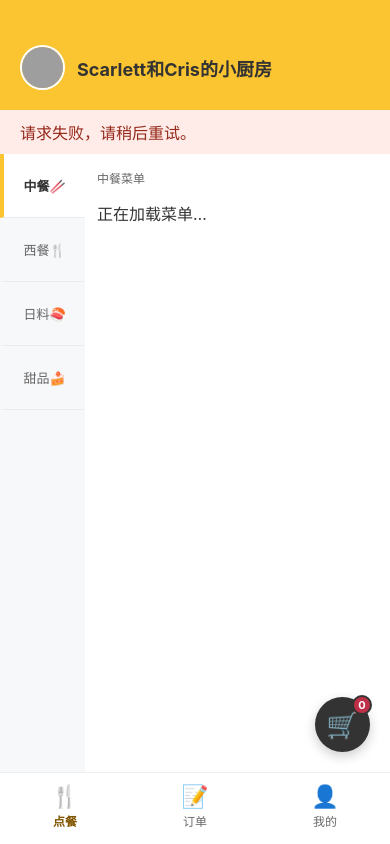
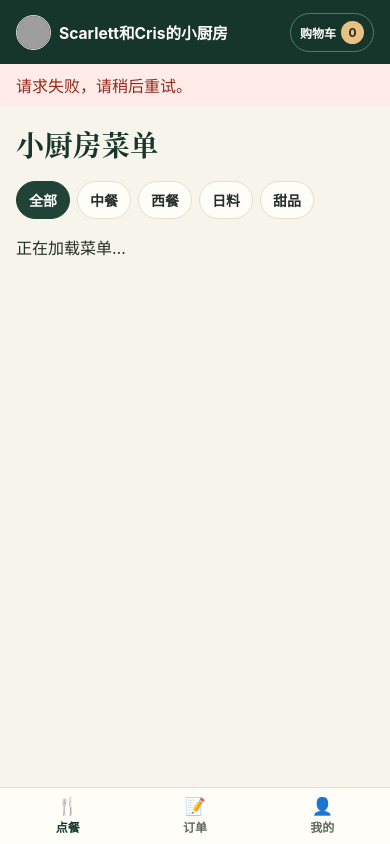
Before and after one commit to scarlettssong/home-kitchen-ordering, a web app: page /index.html in a window 390 px wide. Run offline with its HTML, style and script files only (its server is not run), Linux system fonts and the light colour scheme; data that the repository does not hold is empty; some of the project's set-up classes (security, data sources, template engines, error pages and the like) are left out, and stand-ins take their place; database files in the repository are not loaded; grey boxes are pictures that could not be loaded.

Commit message:
Redesign the responsive kitchen menu

```diff
--- a/src/main/resources/static/css/style.css
+++ b/src/main/resources/static/css/style.css
@@ -1,16 +1,18 @@
 :root {
-    --yellow: #fbc531;
-    --ink: #333;
-    --price: #b5293e;
-    --surface: #f7f8fa;
-    --line: #eee;
+    --forest: #214237;
+    --forest-dark: #16362b;
+    --accent: #dfe9d6;
+    --ink: #252d27;
+    --muted: #5f685d;
+    --price: #a3432e;
+    --surface: #f7f4eb;
+    --paper: #fffdf8;
+    --line: #e6dfd0;
+    --content: 1184px;
+    --gutter: clamp(16px, 4vw, 48px);
 }
 
-* {
-    box-sizing: border-box;
-    margin: 0;
-    padding: 0;
-}
+* { box-sizing: border-box; margin: 0; padding: 0; }
 
 [hidden] { display: none !important; }
 
@@ -20,18 +22,8 @@ body {
     font-family: -apple-system, BlinkMacSystemFont, "Segoe UI", "PingFang SC", sans-serif;
 }
 
-button {
-    color: inherit;
-    font: inherit;
-    cursor: pointer;
-    touch-action: manipulation;
-}
-
-button:focus-visible, .modal-scroll:focus-visible {
-    outline: 2px solid #604200;
-    outline-offset: -3px;
-}
-
+button { color: inherit; font: inherit; cursor: pointer; touch-action: manipulation; }
+:where(button, [tabindex]):focus-visible { outline: 2px solid #a3432e; outline-offset: 3px; }
 button:disabled { cursor: default; }
 
 #app-wrapper {
@@ -43,204 +35,276 @@ button:disabled { cursor: default; }
 }
 
 .header {
-    background: var(--yellow);
-    display: flex;
-    align-items: center;
     flex-shrink: 0;
-    padding: calc(45px + env(safe-area-inset-top)) 20px 20px;
+    background: var(--forest-dark);
+    color: var(--paper);
+    padding-top: env(safe-area-inset-top);
 }
 
-.header img {
-    width: 45px;
-    height: 45px;
-    border: 2px solid white;
-    border-radius: 50%;
-    object-fit: cover;
-    margin-right: 12px;
+.header-shell {
+    width: min(var(--content), calc(100% - 2 * var(--gutter)));
+    min-height: 78px;
+    margin-inline: auto;
+    display: grid;
+    grid-template-columns: minmax(0, 1fr) auto minmax(0, 1fr);
+    align-items: center;
+    gap: 16px;
 }
 
-.header h1 { font-size: 18px; }
+.brand, .header-nav { display: flex; align-items: center; }
+.brand { gap: 11px; min-width: 0; }
+.brand img {
+    width: 42px;
+    height: 42px;
+    border: 1px solid #e8e5cb;
+    border-radius: 50%;
+    flex-shrink: 0;
+    object-fit: cover;
+}
+.brand h1 { font-size: clamp(13px, 1.7vw, 19px); font-weight: 700; overflow-wrap: anywhere; }
+.header-nav { gap: 6px; }
 
-.main-container, .main-view {
-    display: flex;
-    flex: 1;
-    min-height: 0;
+.nav-item {
+    border: 0;
+    background: transparent;
+    font-weight: 600;
 }
 
-.main-container {
-    position: relative;
-    overflow: hidden;
-    background: white;
+.header-nav .nav-item {
+    padding: 9px 17px;
+    border-radius: 9px;
+    color: #d9e1d7;
+    font-size: 14px;
 }
 
-.sidebar {
-    width: 85px;
-    flex-shrink: 0;
-    overflow-y: auto;
-    background: var(--surface);
+.header-nav .nav-item.active, .header-nav .nav-item:hover {
+    background: #315345;
+    color: #fffdf5;
 }
 
-.sidebar-item {
-    width: 100%;
-    padding: 22px 5px;
-    font-size: 13px;
-    color: #666;
+.cart-button {
+    justify-self: end;
+    display: inline-flex;
+    flex-shrink: 0;
+    align-items: center;
+    gap: 8px;
+    min-height: 40px;
+    padding: 7px 9px 7px 13px;
+    border: 1px solid #5d7669;
+    border-radius: 999px;
     background: transparent;
-    border: 0;
-    border-left: 4px solid transparent;
-    border-bottom: 1px solid #eaecef;
+    color: var(--paper);
+    font-size: 14px;
+    font-weight: 700;
+}
+.cart-button:hover { background: #315345; }
+.cart-badge {
+    display: grid;
+    min-width: 23px;
+    height: 23px;
+    padding-inline: 5px;
+    place-items: center;
+    border-radius: 20px;
+    background: #e7c183;
+    color: #332519;
+    font-size: 12px;
 }
 
-.sidebar-item.active {
-    color: var(--ink);
-    font-weight: bold;
-    background: white;
-    border-left-color: var(--yellow);
+.main-container, .main-view { display: flex; flex: 1; min-height: 0; }
+
+.menu-scroll { flex: 1; min-width: 0; overflow-y: auto; }
+
+.dish-list {
+    width: min(var(--content), calc(100% - 2 * var(--gutter)));
+    margin-inline: auto;
+    padding-block: clamp(23px, 4vw, 51px) 38px;
 }
 
-.dish-list {
-    flex: 1;
-    min-width: 0;
-    overflow-y: auto;
-    padding: 15px 15px 95px;
+.menu-heading, .menu-heading-title {
+    display: flex;
+    align-items: baseline;
+    gap: 12px;
 }
 
+.menu-heading { justify-content: space-between; align-items: center; margin-bottom: 18px; }
+.menu-heading-title { flex-wrap: wrap; row-gap: 2px; }
 #menu-title {
-    margin-bottom: 15px;
-    color: #666;
-    font-size: 12px;
-    font-weight: 500;
+    color: var(--forest-dark);
+    font-family: Georgia, "Songti SC", "Noto Serif CJK SC", serif;
+    font-size: clamp(28px, 4vw, 46px);
+    line-height: 1.2;
+    letter-spacing: .02em;
 }
+#menu-count { color: var(--muted); font-size: 13px; white-space: nowrap; }
+
+.cuisine-nav { display: flex; flex-wrap: wrap; gap: 7px; margin-bottom: clamp(16px, 2vw, 26px); }
+.cuisine-item {
+    min-height: 38px;
+    padding: 7px 17px;
+    border: 1px solid var(--line);
+    border-radius: 999px;
+    background: var(--paper);
+    font-size: 14px;
+    font-weight: 600;
+}
+.cuisine-item:hover { border-color: var(--forest); }
+.cuisine-item.active { border-color: var(--forest); background: var(--forest); color: white; }
+
+.dish-grid {
+    display: grid;
+    grid-template-columns: repeat(3, minmax(0, 1fr));
+    align-items: stretch;
+    gap: clamp(13px, 2vw, 24px);
+}
+.dish-grid > .empty { grid-column: 1 / -1; padding: 16px 0; }
 
 .dish-card {
     display: flex;
-    align-items: center;
-    justify-content: space-between;
-    gap: 6px;
-    margin-bottom: 25px;
+    min-width: 0;
+    flex-direction: column;
+    border: 1px solid var(--line);
+    border-radius: 16px;
+    background: var(--paper);
+    box-shadow: 0 2px 8px #252d2708;
 }
+.dish-card:focus-within, .dish-card:hover { border-color: #a9b39d; }
 
 .dish-link {
     display: flex;
-    align-items: center;
+    flex: 1;
+    flex-direction: column;
     text-align: left;
-    flex: 1;
     min-width: 0;
     border: 0;
-    border-radius: 12px;
+    border-radius: 15px 15px 0 0;
     background: transparent;
 }
 
 .dish-img {
-    width: 80px;
-    height: 80px;
-    flex-shrink: 0;
-    margin-right: 12px;
-    border-radius: 12px;
+    display: block;
+    width: 100%;
+    aspect-ratio: 1.65;
+    border-radius: 15px 15px 0 0;
     object-fit: cover;
-    background: #f0f0f0;
+    background: #eee3d0;
+}
+.dish-info { display: block; min-width: 0; padding: 14px 16px 0; }
+.dish-name, .dish-price { display: block; font-weight: 700; }
+.dish-name { font-size: 19px; overflow-wrap: anywhere; }
+.dish-description {
+    display: -webkit-box;
+    -webkit-box-orient: vertical;
+    -webkit-line-clamp: 2;
+    overflow: hidden;
+    margin-top: 6px;
+    color: var(--muted);
+    font-size: 13px;
+    line-height: 1.5;
+}
+.dish-meta {
+    display: flex;
+    min-height: 65px;
+    justify-content: space-between;
+    align-items: center;
+    gap: 8px;
+    padding: 12px 16px 14px;
+}
+.dish-price { color: var(--price); font-size: 18px; font-variant-numeric: tabular-nums; }
+.sold-out {
+    border-radius: 999px;
+    padding: 5px 9px;
+    background: #eee7da;
+    color: #645c50;
+    font-size: 12px;
+    font-weight: 600;
 }
 
-.dish-info { min-width: 0; }
-.dish-name, .dish-price { display: block; font-weight: bold; }
-.dish-name { font-size: 16px; overflow-wrap: anywhere; }
-.dish-price { font-size: 15px; color: var(--price); margin-top: 5px; }
-.sold-out { color: #666; }
-
 .primary-btn {
-    min-height: 48px;
+    min-height: 44px;
     width: 100%;
     padding: 8px 20px;
     border: 0;
-    border-radius: 24px;
-    color: var(--ink);
-    background: var(--yellow);
-    font-weight: bold;
+    border-radius: 10px;
+    color: white;
+    background: var(--forest);
+    font-weight: 700;
 }
+.primary-btn:hover { background: var(--forest-dark); }
 .primary-btn:disabled { opacity: .5; }
 
 .add-btn, .counter-btn {
     display: grid;
     place-items: center;
     flex-shrink: 0;
-    background: var(--yellow);
     border: 0;
     border-radius: 50%;
-    width: 28px;
-    height: 28px;
+    width: 35px;
+    height: 35px;
     font-size: 19px;
     font-weight: 700;
     line-height: 1;
+    color: var(--forest-dark);
+    background: var(--accent);
 }
-.counter-btn:disabled, .add-btn:disabled { background: #eee; color: #666; }
+.add-btn:hover, .counter-btn:hover { background: #c9dbc0; }
+.counter-btn:disabled, .add-btn:disabled { background: #e9e8df; color: #76766a; }
 
 .counter-group {
     display: flex;
     align-items: center;
-    border: 1px solid var(--yellow);
-    border-radius: 20px;
+    border: 1px solid #d9e3d4;
+    border-radius: 999px;
     flex-shrink: 0;
     padding: 2px;
 }
-.counter-num { min-width: 20px; font-size: 14px; font-weight: bold; text-align: center; }
+.counter-group .counter-btn { width: 31px; height: 31px; }
+.counter-num { min-width: 24px; font-size: 14px; font-weight: 700; text-align: center; }
 
-.cart-fab {
-    position: absolute;
-    right: 20px;
-    bottom: 20px;
-    width: 55px;
-    height: 55px;
-    display: grid;
-    place-items: center;
-    border: 0;
-    border-radius: 50%;
-    background: var(--ink);
-    color: white;
-    font-size: 26px;
-    box-shadow: 0 4px 12px #0003;
+.bottom-nav { display: none; }
+
+@media (max-width: 1030px) {
+    .dish-grid { grid-template-columns: repeat(2, minmax(0, 1fr)); }
 }
 
-.cart-badge {
-    position: absolute;
-    top: -2px;
-    right: -2px;
-    min-width: 20px;
-    height: 20px;
-    padding: 0 3px;
-    display: grid;
-    place-items: center;
-    color: white;
-    background: #be3047;
-    border: 2px solid var(--ink);
-    border-radius: 20px;
-    font-size: 11px;
-    font-weight: bold;
+@media (max-width: 699px) {
+    .header-shell { display: flex; justify-content: space-between; min-height: 64px; gap: 8px; }
+    .brand { gap: 8px; }
+    .brand img { width: 35px; height: 35px; }
+    .brand h1 { font-size: clamp(12px, 4vw, 16px); }
+    .header-nav { display: none; }
+    .cart-button { min-height: 38px; font-size: 12px; gap: 5px; padding-left: 9px; }
+    .menu-heading-title { column-gap: 7px; }
+    .cuisine-item { padding-inline: 12px; }
+    .dish-grid { grid-template-columns: minmax(0, 1fr); }
+    .dish-img { aspect-ratio: 1.82; }
+    .bottom-nav {
+        display: flex;
+        flex-shrink: 0;
+        justify-content: space-around;
+        padding: 5px 4px calc(5px + env(safe-area-inset-bottom));
+        border-top: 1px solid var(--line);
+        background: var(--paper);
+    }
+    .bottom-nav .nav-item {
+        display: flex;
+        flex: 1;
+        min-height: 46px;
+        flex-direction: column;
+        justify-content: center;
+        align-items: center;
+        color: var(--muted);
+        font-size: 12px;
+    }
+    .bottom-nav .nav-item.active { color: var(--forest-dark); }
+    .nav-icon { font-size: 17px; line-height: 1.1; margin-bottom: 3px; }
 }
 
-.bottom-nav {
-    background: white;
-    border-top: 1px solid var(--line);
-    display: flex;
-    align-items: center;
-    flex-shrink: 0;
-    padding: 10px 0 calc(15px + env(safe-area-inset-bottom));
+.main-view {
+    width: min(860px, 100%);
+    margin-inline: auto;
+    flex-direction: column;
+    overflow-y: auto;
 }
-
-.nav-item {
-    display: flex;
-    flex: 1;
-    flex-direction: column;
-    align-items: center;
-    border: 0;
-    background: transparent;
-    color: #696969;
-    font-size: 12px;
-}
-
-.nav-item.active { color: #825600; font-weight: bold; }
-.nav-icon { font-size: 22px; margin-bottom: 3px; }
-
-.main-view { flex-direction: column; overflow-y: auto; }
 
 .cart-title, .cart-checkout {
     padding: 12px 20px;
@@ -307,25 +371,30 @@ button:disabled { cursor: default; }
 }
 .status.preparing { background: #e4eeff; color: #23467e; }
 .status.completed { background: #e2f1e5; color: #1c6035; }
-#notice { padding: 10px 20px; background: #e2f1e5; color: #1c6035; }
+#notice {
+    padding: 9px var(--gutter);
+    flex-shrink: 0;
+    background: #e2efdf;
+    color: #214b32;
+}
 #notice.error { background: #ffebe7; color: #95291b; }
 
 .modal-content {
     position: fixed;
     inset: 0;
     margin: auto;
-    width: min(88vw, 620px);
+    width: min(calc(100vw - 28px), 620px);
     max-height: min(82vh, 760px);
     max-height: min(82dvh, 760px);
     overflow: hidden;
     border: 0;
-    border-radius: 28px;
-    background: white;
+    border-radius: 18px;
+    background: var(--paper);
     color: var(--ink);
 }
 
 .modal-content[open] { display: flex; flex-direction: column; }
-.modal-content::backdrop { background: #000a; }
+.modal-content::backdrop { background: #13261fc4; }
 
 .modal-scroll {
     min-height: 0;
@@ -394,10 +466,28 @@ button:disabled { cursor: default; }
     background: white;
 }
 
-@media (max-width: 420px) {
-    .dish-list { padding-inline: 12px; }
-    .dish-img { width: 70px; height: 70px; margin-right: 8px; }
-    .modal-body { padding-inline: 18px; }
+@media (min-width: 850px) {
+    .modal-content.recipe-mode {
+        width: min(1040px, calc(100vw - 64px));
+        height: min(78dvh, 680px);
+    }
+    .recipe-layout {
+        display: grid;
+        flex: 1;
+        grid-template-columns: minmax(0, .94fr) minmax(0, 1fr);
+        grid-template-rows: minmax(0, 1fr);
+        overflow: hidden;
+    }
+    .recipe-photo { position: relative; }
+    .recipe-photo .modal-img { position: absolute; inset: 0; height: 100%; }
+    .recipe-layout .modal-body {
+        min-width: 0;
+        overflow-y: auto;
+        overscroll-behavior: contain;
+        padding: 27px 54px 27px 30px;
+    }
+    #recipe-footer { display: flex; justify-content: flex-end; }
+    #recipe-footer .primary-btn { width: auto; min-width: 160px; }
 }
 
 /* Account and recipe management */
--- a/src/main/resources/static/index.html
+++ b/src/main/resources/static/index.html
@@ -10,25 +10,43 @@
 <body>
     <div id="app-wrapper">
         <header class="header">
-            <img id="kitchen-avatar" src="/api/kitchen/avatar" alt="">
-            <h1>Scarlett和Cris的小厨房</h1>
+            <div class="header-shell">
+                <div class="brand">
+                    <img id="kitchen-avatar" src="/api/kitchen/avatar" alt="">
+                    <h1>Scarlett和Cris的小厨房</h1>
+                </div>
+                <nav class="header-nav" aria-label="主导航">
+                    <button class="nav-item active" type="button" data-view="view-menu" aria-current="page">点餐</button>
+                    <button class="nav-item" type="button" data-view="view-order">订单</button>
+                    <button class="nav-item" type="button" data-view="view-profile">个人中心</button>
+                </nav>
+                <button class="cart-button" id="cart-button" type="button" aria-label="打开购物车（0 份）">
+                    <span aria-hidden="true">购物车</span><span class="cart-badge" id="cart-badge" aria-hidden="true">0</span>
+                </button>
+            </div>
         </header>
         <p id="notice" role="status" hidden></p>
 
         <main id="view-menu" class="main-container">
-            <nav class="sidebar" aria-label="菜系">
-                <button class="sidebar-item active" type="button" data-category="Chinese">中餐<span aria-hidden="true">🥢</span></button>
-                <button class="sidebar-item" type="button" data-category="Western">西餐<span aria-hidden="true">🍴</span></button>
-                <button class="sidebar-item" type="button" data-category="Japanese">日料<span aria-hidden="true">🍣</span></button>
-                <button class="sidebar-item" type="button" data-category="Dessert">甜品<span aria-hidden="true">🍰</span></button>
-            </nav>
-            <section class="dish-list" aria-labelledby="menu-title">
-                <h2 id="menu-title">中餐菜单</h2>
-                <div id="full-dish-list">正在加载菜单…</div>
-            </section>
-            <button class="cart-fab" id="cart-fab" type="button" aria-label="打开购物车（0 份）">
-                <span aria-hidden="true">🛒</span><span class="cart-badge" id="cart-badge" aria-hidden="true">0</span>
-            </button>
+            <div class="menu-scroll">
+                <section class="dish-list" aria-labelledby="menu-title">
+                    <div class="menu-heading">
+                        <div class="menu-heading-title">
+                            <h2 id="menu-title">小厨房菜单</h2>
+                            <span id="menu-count" hidden></span>
+                        </div>
+                        <button class="add-dish" id="add-dish" type="button" hidden>＋ 添加新菜品</button>
+                    </div>
+                    <nav class="cuisine-nav" aria-label="菜系">
+                        <button class="cuisine-item active" type="button" data-category="All">全部</button>
+                        <button class="cuisine-item" type="button" data-category="Chinese">中餐</button>
+                        <button class="cuisine-item" type="button" data-category="Western">西餐</button>
+                        <button class="cuisine-item" type="button" data-category="Japanese">日料</button>
+                        <button class="cuisine-item" type="button" data-category="Dessert">甜品</button>
+                    </nav>
+                    <div id="full-dish-list" class="dish-grid">正在加载菜单…</div>
+                </section>
+            </div>
         </main>
 
         <main id="view-cart" class="main-view" hidden>
@@ -110,9 +128,9 @@
 
     <dialog class="modal-content" id="dish-modal" aria-labelledby="modal-title">
         <button class="close-icon" type="button" aria-label="关闭菜谱" autofocus>×</button>
-        <div class="modal-scroll" id="recipe-view" tabindex="0" aria-label="菜谱内容">
-            <img class="modal-img" id="modal-img" alt="">
-            <div class="modal-body">
+        <div class="modal-scroll recipe-layout" id="recipe-view" tabindex="0" aria-label="菜谱">
+            <figure class="recipe-photo"><img class="modal-img" id="modal-img" alt=""></figure>
+            <div class="modal-body" id="recipe-content" tabindex="-1" aria-label="菜谱内容">
                 <div class="recipe-heading">
                     <h2 id="modal-title"></h2>
                     <div class="recipe-actions">
--- a/src/main/resources/static/js/main.js
+++ b/src/main/resources/static/js/main.js
@@ -5,13 +5,13 @@ const categories = document.querySelectorAll('[data-category]');
 const tabs = document.querySelectorAll('[data-view]');
 const views = document.querySelectorAll('main[id]');
 const dialog = byId('dish-modal');
-const categoryLabels = { Chinese: '中餐', Western: '西餐', Japanese: '日料', Dessert: '甜品' };
+const recipeSplit = matchMedia('(min-width: 850px)');
 const cart = new Map();
 const statusLabels = { PLACED: '已下单', PREPARING: '制作中', COMPLETED: '已完成' };
 const nextStatus = { PLACED: 'PREPARING', PREPARING: 'COMPLETED' };
 
 let dishes = [];
-let currentCategory = 'Chinese';
+let currentCategory = 'All';
 let submitting = false;
 let session;
 let recipeDish;
@@ -96,15 +96,19 @@ function updateCart(dish, delta, event) {
         ?? controls.find(node => node.getAttribute('aria-label') === `增加一份${dish.name}`)
         ?? controls.find(node => node.getAttribute('aria-label') === `减少一份${dish.name}`)
         ?? controls[0]
-        ?? (container.id === 'cart-items-container' ? byId('back-to-menu') : document.querySelector('.nav-item.active'));
+        ?? (container.id === 'cart-items-container' ? byId('back-to-menu') : [...tabs].find(tab => tab.classList.contains('active') && tab.getClientRects().length));
     focusTarget.focus({ preventScroll: true });
 }
 
 function renderCategory() {
-    byId('menu-title').textContent = `${categoryLabels[currentCategory]}菜单`;
+    const visible = currentCategory === 'All' ? dishes : dishes.filter(dish => dish.category === currentCategory);
     const list = byId('full-dish-list');
+    const count = byId('menu-count');
+    count.textContent = `${visible.length} 道菜品`;
+    count.hidden = false;
+    byId('add-dish').hidden = !isAdmin();
     list.replaceChildren();
-    for (const dish of dishes.filter(item => item.category === currentCategory)) {
+    for (const dish of visible) {
         const card = element('article', 'dish-card');
         const link = button('dish-link', undefined, () => openDishDetails(dish));
         link.setAttribute('aria-label', `查看${dish.name}菜谱`);
@@ -112,28 +116,38 @@ function renderCategory() {
         photo.src = dish.imagePath ?? '/images/kitchen-avatar.jpg';
         photo.alt = '';
         const info = element('span', 'dish-info');
+        info.append(element('span', 'dish-name', dish.name));
+        if (dish.description) info.append(element('span', 'dish-description', dish.description));
+
+        const details = element('div', 'dish-meta');
         const price = element('span', 'dish-price', money.format(dish.price));
         price.id = `dish-price-${dish.id}`;
-        info.append(element('span', 'dish-name', dish.name), price);
+        details.append(price);
         link.setAttribute('aria-describedby', price.id);
-        if (!dish.available) {
+        if (dish.available) {
+            details.append(quantityControls(dish, cart.get(dish.id) ?? 0));
+        } else {
             const availability = element('span', 'sold-out', '已售罄');
             availability.id = `dish-availability-${dish.id}`;
-            info.append(availability);
+            details.append(availability);
             link.setAttribute('aria-describedby', `${price.id} ${availability.id}`);
         }
 
         link.append(photo, info);
-        card.append(link);
-        if (dish.available) card.append(quantityControls(dish, cart.get(dish.id) ?? 0));
+        card.append(link, details);
         list.append(card);
     }
-    if (!list.hasChildNodes()) list.append(element('p', 'empty', '这个菜系暂时没有菜品。'));
-    if (isAdmin()) list.append(button('add-dish', '＋ 添加新菜品', () => openEditor()));
+    if (!visible.length) list.append(element('p', 'empty', '这个菜系暂时没有菜品。'));
+}
+
+function updateRecipeScrollTarget() {
+    byId('recipe-view').tabIndex = recipeSplit.matches ? -1 : 0;
+    byId('recipe-content').tabIndex = recipeSplit.matches ? 0 : -1;
 }
 
 function openDishDetails(dish) {
     recipeDish = dish;
+    dialog.classList.add('recipe-mode');
     byId('dish-editor').hidden = true;
     byId('recipe-view').hidden = false;
     byId('recipe-footer').hidden = false;
@@ -157,7 +171,9 @@ function openDishDetails(dish) {
     byId('modal-tips').textContent = recipe.tips ?? '';
     byId('modal-tips-area').hidden = !recipe.tips;
     if (!dialog.open) dialog.showModal();
+    updateRecipeScrollTarget();
     byId('recipe-view').scrollTop = 0;
+    byId('recipe-content').scrollTop = 0;
 }
 
 function renderCart() {
@@ -178,7 +194,7 @@ function renderCart() {
     }
     if (!count) list.append(element('p', 'empty', '购物车空空如也。'));
     byId('cart-badge').textContent = count;
-    byId('cart-fab').setAttribute('aria-label', `打开购物车（${count} 份）`);
+    byId('cart-button').setAttribute('aria-label', `打开购物车（${count} 份）`);
     byId('cart-total').textContent = money.format(cents / 100);
     byId('place-order').disabled = !count || submitting;
 }
@@ -308,13 +324,13 @@ for (const category of categories) {
     category.addEventListener('click', () => activateCategory(category.dataset.category));
 }
 for (const tab of tabs) tab.addEventListener('click', () => switchTab(tab.dataset.view));
-byId('cart-fab').addEventListener('click', () => {
+byId('cart-button').addEventListener('click', () => {
     switchTab('view-cart');
     byId('back-to-menu').focus();
 });
 byId('back-to-menu').addEventListener('click', () => {
     switchTab('view-menu');
-    byId('cart-fab').focus();
+    byId('cart-button').focus();
 });
 dialog.querySelector('.close-icon').addEventListener('click', () => dialog.close());
 dialog.addEventListener('click', event => {
@@ -510,12 +526,13 @@ function clearPreviewUrl() {
 
 function openEditor(dish) {
     editingId = dish?.id;
+    dialog.classList.remove('recipe-mode');
     removePhoto = false;
     clearPreviewUrl();
     editor.reset();
     editorError();
     editor.elements.name.value = dish?.name ?? '';
-    editor.elements.category.value = dish?.category ?? currentCategory;
+    editor.elements.category.value = dish?.category ?? (currentCategory === 'All' ? 'Chinese' : currentCategory);
     editor.elements.price.value = dish?.price ?? '';
     editor.elements.description.value = dish?.description ?? '';
     editor.elements.available.checked = dish?.available ?? true;
@@ -660,7 +677,7 @@ function activateCategory(category) {
         item.setAttribute('aria-pressed', String(active));
     }
     renderCategory();
-    document.querySelector('.dish-list').scrollTop = 0;
+    document.querySelector('.menu-scroll').scrollTop = 0;
 }
 
 byId('refresh-orders').addEventListener('click', refreshOrders);
@@ -671,6 +688,8 @@ byId('nickname-form').addEventListener('submit', saveNickname);
 byId('favorite-dish').addEventListener('click', toggleFavorite);
 byId('avatar-form').addEventListener('submit', saveAvatar);
 byId('reset-avatar').addEventListener('click', resetAvatar);
+byId('add-dish').addEventListener('click', () => openEditor());
+recipeSplit.addEventListener('change', updateRecipeScrollTarget);
 byId('edit-dish').addEventListener('click', () => openEditor(recipeDish));
 byId('add-ingredient').addEventListener('click', () => addIngredient().focus());
 byId('add-step').addEventListener('click', () => addStep().focus());
```
Also changed, not shown: other parts of src/main/resources/static/css/style.css (+22 -17 lines), README.md, 4 other files.
